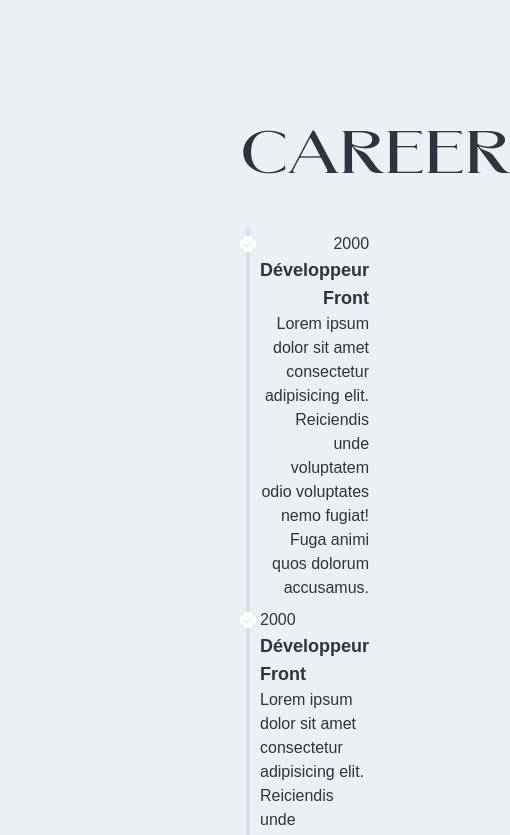
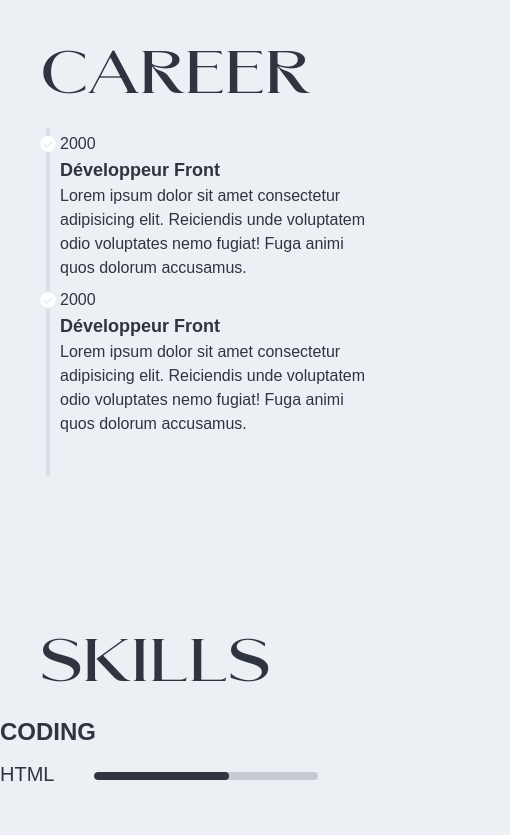
Before and after one commit to Gen0miX/jonas-resume, a Next.js app: page / in a window 390 px wide. Shown: the part 2920-3755 px from the top of the page, 510 px wide, since content can reach past the window. Built offline with nearby package versions, Linux system fonts and the light colour scheme; a web font is replaced by a local one.

Commit message:
responsive ok

```diff
--- a/components/Career.tsx
+++ b/components/Career.tsx
@@ -28,11 +28,11 @@ function Timeline({ children, year, title, className }: Props) {
 
 export default function Career() {
   return (
-    <section id="career" className="m-60 scroll-mt-32">
-      <h1 className="font-heading text-center text-6xl mb-10">CAREER</h1>
-      <ul className="static timeline timeline-snap-icon max-md:timeline-compact timeline-vertical z-0">
+    <section id="career" className="mt-40 mb-10 xl:mx-32 2xl:m-60 scroll-mt-32">
+      <h1 className="font-heading text-6xl mb-5 ml-10">CAREER</h1>
+      <ul className="static timeline timeline-snap-icon ml-10 mr-5 max-md:timeline-compact timeline-vertical z-0">
         <Timeline
-          className="timeline-start text-end"
+          className="timeline-start md:text-end"
           year="2000"
           title="Développeur Front"
         >
--- a/components/Skills.tsx
+++ b/components/Skills.tsx
@@ -24,8 +24,8 @@ function CTitle({ children }: Props) {
 
 export default function Skills() {
   return (
-    <section id="skills" className="m-60 scroll-mt-32">
-      <h1 className="font-heading text-center text-6xl mb-10">SKILLS</h1>
+    <section id="skills" className="mt-40 mb-10 xl:mx-32 2xl:m-60 scroll-mt-32">
+      <h1 className="font-heading text-6xl mb-5 ml-10">SKILLS</h1>
       <CTitle>CODING</CTitle>
       <Skill value={60}>HTML</Skill>
     </section>
```
